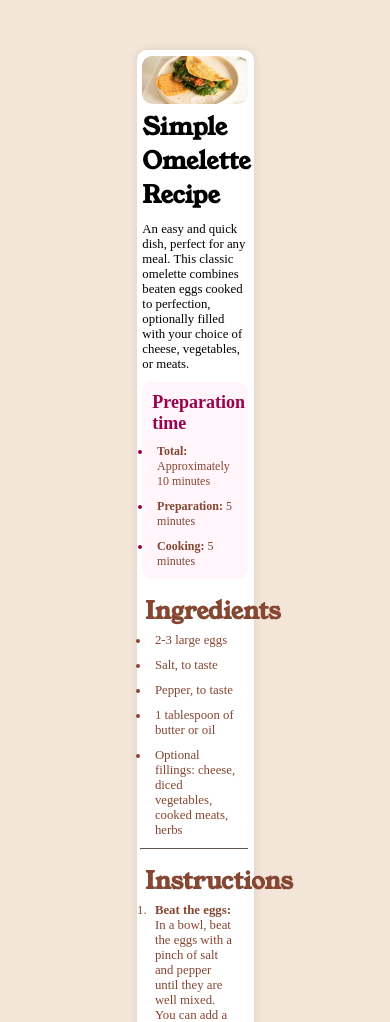
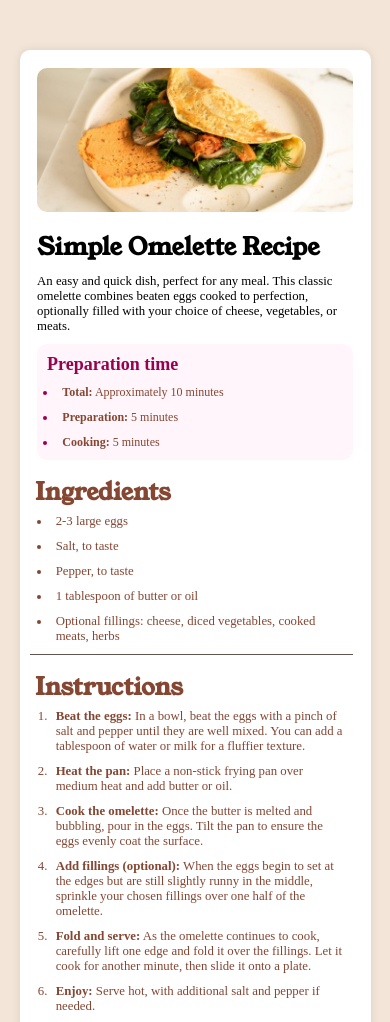
Before and after one commit to Mohabexe/Recipe-page, a plain HTML site: page index.html in a window 390 px wide. Shown: the top 1022 px of the page. Drawn offline with Linux system fonts and the light colour scheme.

Commit message:
mobile responsive

```diff
--- a/styles.css
+++ b/styles.css
@@ -129,3 +129,9 @@ tr {
     color: var(--nutmeg);
     border-bottom: 15px solid transparent;
 }
+@media (max-width: 768px) {
+    .card{
+        width: 90%;
+    }
+
+}
```
